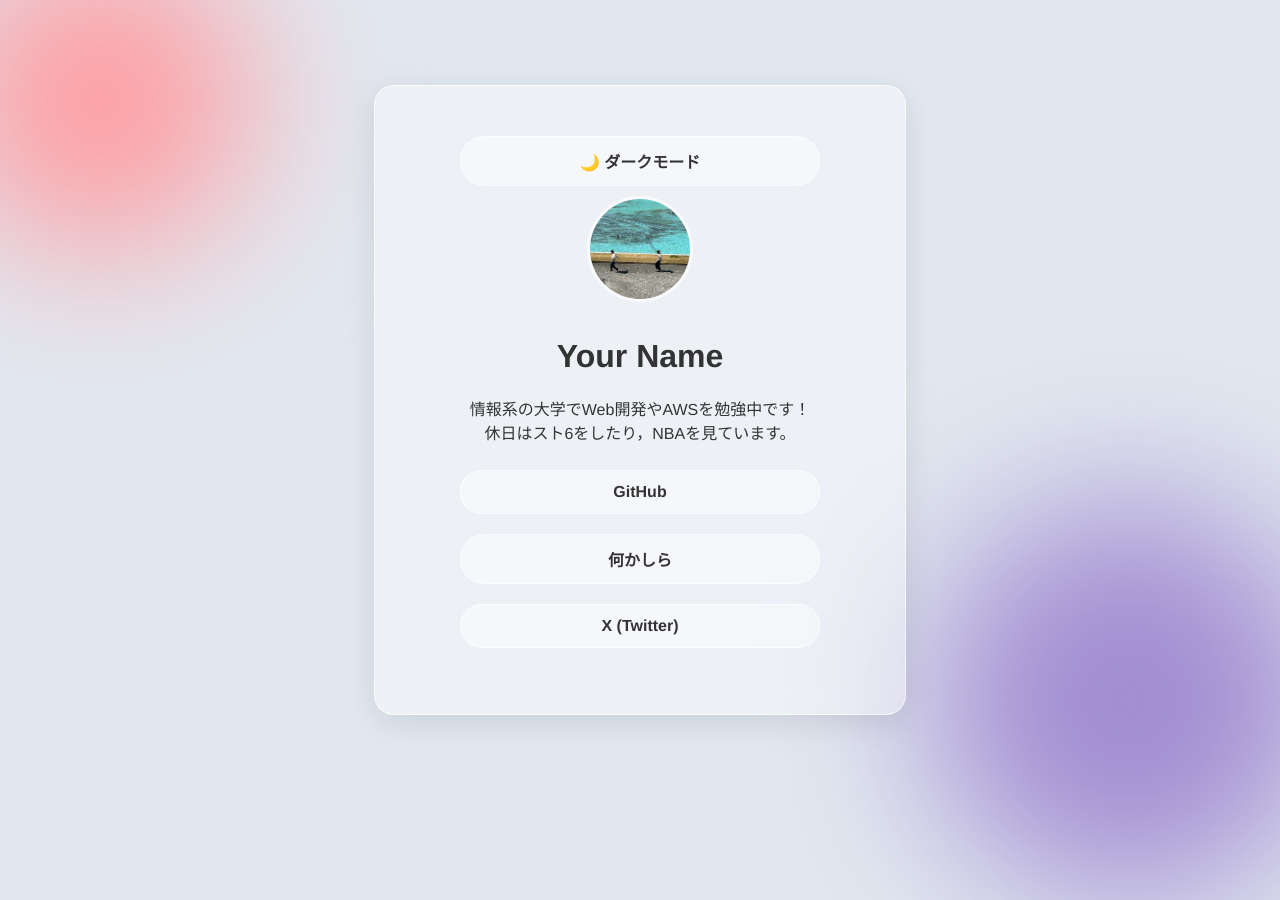
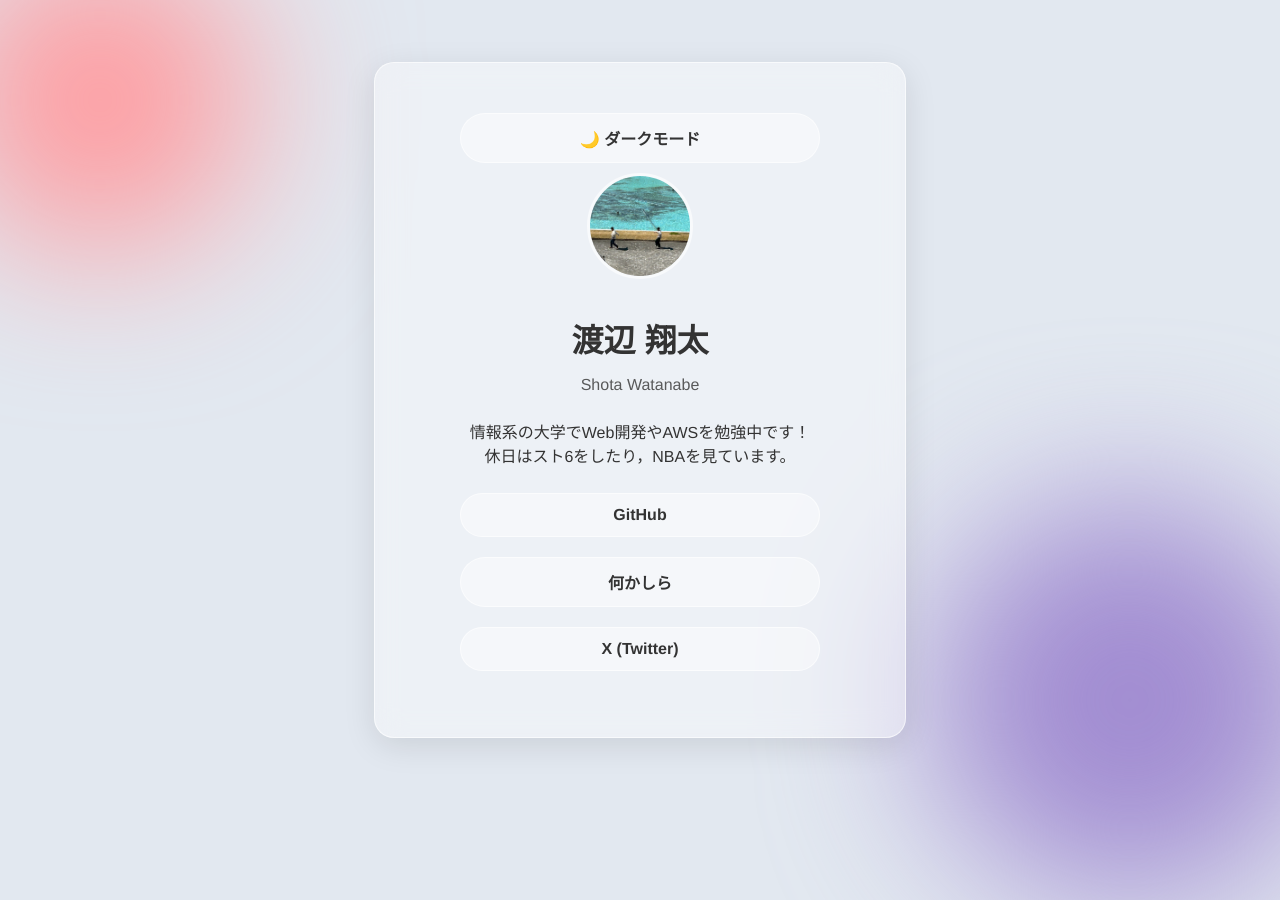
Before and after one commit to watchsyota-design/profile_site, a plain HTML site: page index.html in a window 1280 px wide. Shown: the top 900 px of the page. Drawn offline with Linux system fonts and the light colour scheme.

Commit message:
氏名書いた

```diff
--- a/index.html
+++ b/index.html
@@ -19,7 +19,10 @@
 
     <div class="profile">
       <img src="kari_icon.jpg" alt="プロフィールアイコン" class="icon">
-      <h1>Your Name</h1>
+        <h1>
+          渡辺 翔太<br>
+          <span style="font-size: 1rem; opacity: 0.8; font-weight: normal;">Shota Watanabe</span>
+        </h1>
       <p>
         情報系の大学でWeb開発やAWSを勉強中です！<br>
         休日はスト6をしたり，NBAを見ています。
```
